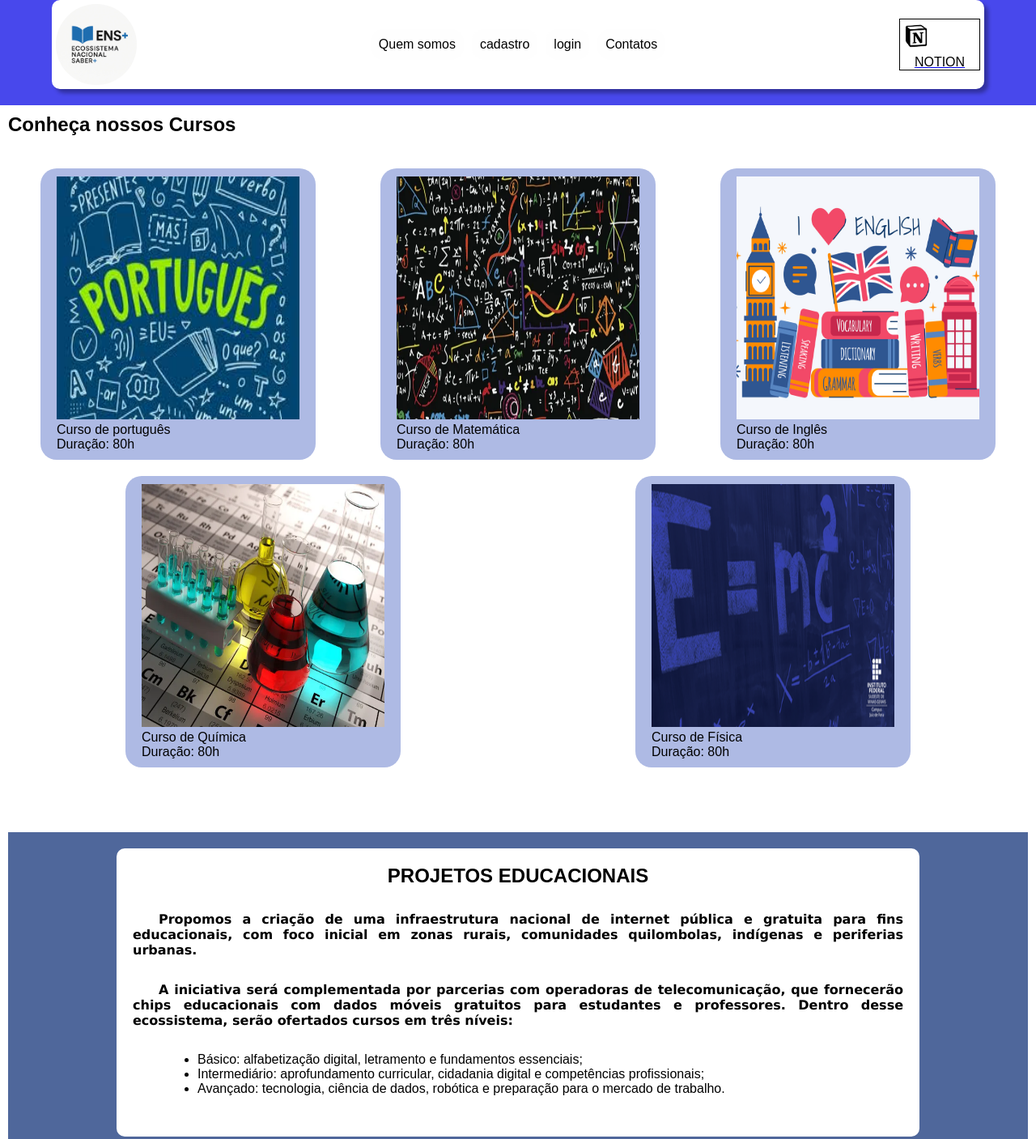
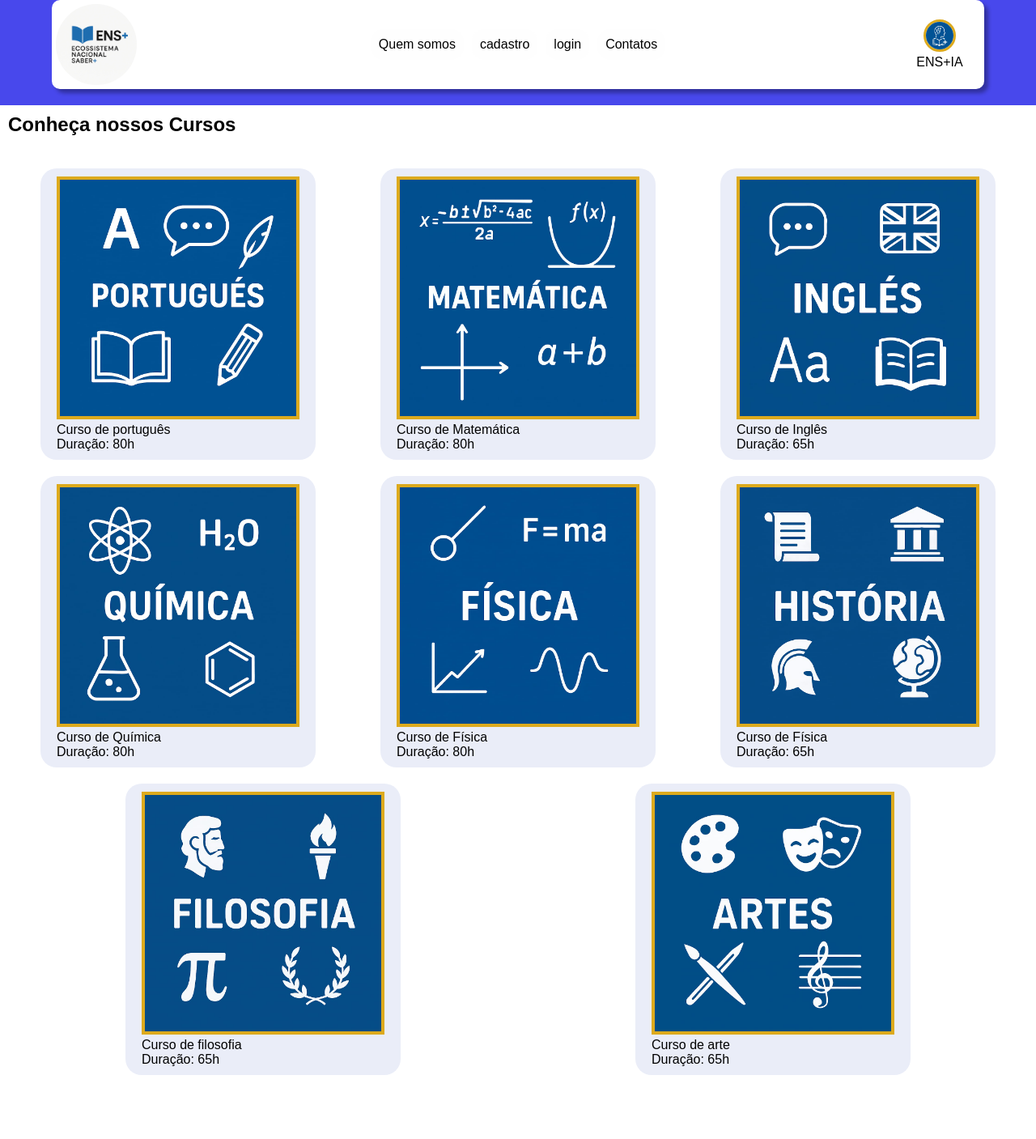
Before and after one commit to guilhermealbertosf/projeto-ens, a plain HTML site: page index.html in a window 1280 px wide. Shown: the top 1407 px of the page at 81% size. Drawn offline with Linux system fonts and the light colour scheme.

Commit message:
update responsive to index

```diff
--- a/estilos/style.css
+++ b/estilos/style.css
@@ -18,20 +18,21 @@ body{
 }
 
 header{
-    background-color: white;
-    padding: 5px;
     display: flex;
-    flex-flow: row nowrap;
+    flex-flow: row wrap;
     justify-content: space-between;
     align-items: center;
 
     width: 90%;
+
+    background-color: white;
+    padding: 5px;
     max-width: 1200px;
     margin: auto;
     border-radius: 10px;
     box-shadow: 5px 5px 5px rgba(0, 0, 0, 0.333);
 }
-header img{
+header > img{
     width: 100px;
     border-radius: 50%;
 }
@@ -39,7 +40,6 @@ header img{
 header nav{
     display: flex;
     flex-flow: row nowrap;
-
 }
 
 header > nav > a{
@@ -57,21 +57,32 @@ header > nav > a:hover{
 }
 
 header #botaoIA{
+    text-decoration: none;
+    text-align: center;
+
     width: 100px;
-    border: 1px solid black;
     border-radius: 0%;
 }
-
 header #botaoIA > img{
-    width: 40px;
+    width: 40%;
+    border: 3px solid #ddaa1d;
+    border-radius: 50%;
 
 }
 header #botaoIA > p{
-    text-decoration: none;
     color: black;
-    text-align: center;
 }
 
+#botao-voltar{
+    background-color: var(--cor1);
+    color: white;
+    padding: 5px;
+    border-radius: 5px;
+}
+#botao-voltar a{
+    text-decoration: none;
+    color: white;
+}
 
 /* MAIN */
 
@@ -84,17 +95,7 @@ main{
 h2{
     margin-bottom: 20px;
 }
-#botao-voltar{
-    background-color: var(--cor1);
-    color: white;
-    padding: 5px;
-    border-radius: 5px;
-}
 
-#botao-voltar a{
-    text-decoration: none;
-    color: white;
-}
 
 main  section#cursos{
     display: flex;
@@ -106,21 +107,21 @@ main  section#cursos{
     padding: 10px 0px;
 }
 section#cursos > div.espaco-curso{
-    background-color: rgb(174, 186, 228);
+    background-color: rgb(234, 237, 248);
     margin: 10px;
     padding: 10px 20px;
     border-radius: 20px;
 
     font: normal 1em Arial;
-
 }
 
 section#cursos img {
     width: var(--tam1);
     height: var(--tam1);
+    border: 4px solid #ddaa1d;
+}
 
-
-}
+/*           */
 
 section#projetos{
     padding: 20px 10px;
@@ -128,7 +129,8 @@ section#projetos{
     background-color: #435d94ee;
 }
 section#projetos aside{
-    width: 80%;
+    width: 95%;
+    max-width: 1000px;
     background-color: white;
     border-radius: 10px;
     margin: auto;
--- a/index.html
+++ b/index.html
@@ -18,9 +18,9 @@
             <a href="paginas/contatos.html">Contatos</a>
         </nav>
 
-        <a id="botaoIA" href="https://www.notion.com/" target="_blank">
-            <img src="midia/iconeIA.png" alt="Botão IA">
-            <p>NOTION</p>
+        <a id="botaoIA" href="#">
+            <img src="midia/iconeIA.jpg" alt="Botão IA">
+            <p>ENS+IA</p>
         </a>
     </header>
 
@@ -29,30 +29,46 @@
 
         <section id="cursos">
             <div class="espaco-curso">
-                <img src="midia/portugues1.jpg" alt="curso de Português">
+                <img src="midia/portugues.jpg" alt="curso de Português">
                 <p>Curso de português</p>
                 <p>Duração: 80h</p>
             </div>
 
             <div class="espaco-curso">
-                <img src="midia/Matemática.webp" alt="curso de matemática">
+                <img src="midia/matematica.jpg" alt="curso de matemática">
                 <p>Curso de Matemática</p>
                 <p>Duração: 80h</p>
             </div>
             <div class="espaco-curso">
-                <img src="midia/English.jpg" alt="">
+                <img src="midia/ingles.jpg" alt="Curso de inglês">
                 <p>Curso de Inglês</p>
-                <p>Duração: 80h</p>
+                <p>Duração: 65h</p>
             </div>
             <div class="espaco-curso">
-                <img src="midia/Química.webp" alt="">
+                <img src="midia/quimica.jpg" alt="Curso de química">
                 <p>Curso de Química</p>
                 <p>Duração: 80h</p>
             </div>
             <div class="espaco-curso">
-                <img src="midia/Física.png" alt="">
+                <img src="midia/fisica.jpg" alt="Curso de física">
                 <p>Curso de Física</p>
                 <p>Duração: 80h</p>
+            </div>
+
+            <div class="espaco-curso">
+                <img src="midia/historia.jpg" alt="Curso de história">
+                <p>Curso de Física</p>
+                <p>Duração: 65h</p>
+            </div>
+            <div class="espaco-curso">
+                <img src="midia/filosofia.jpg" alt="Curso de filosofia">
+                <p>Curso de filosofia</p>
+                <p>Duração: 65h</p>
+            </div>
+            <div class="espaco-curso">
+                <img src="midia/arte.jpg" alt="Curso de artes">
+                <p>Curso de arte</p>
+                <p>Duração: 65h</p>
             </div>
         </section>
 
```
Also changed, not shown: midia/Artes.webp (deleted), midia/English.jpg (deleted), midia/Física.png (deleted), midia/Matemática.webp (deleted), midia/Português.jpg (deleted), midia/Química.webp (deleted), midia/arte.jpg (added), midia/filosofia.jpg (added), midia/fisica.jpg (added), midia/historia.jpg (added), midia/iconeIA.jpg (added), midia/iconeIA.png (deleted), midia/ingles.jpg (added), midia/matematica.jpg (added), 3 more files.
